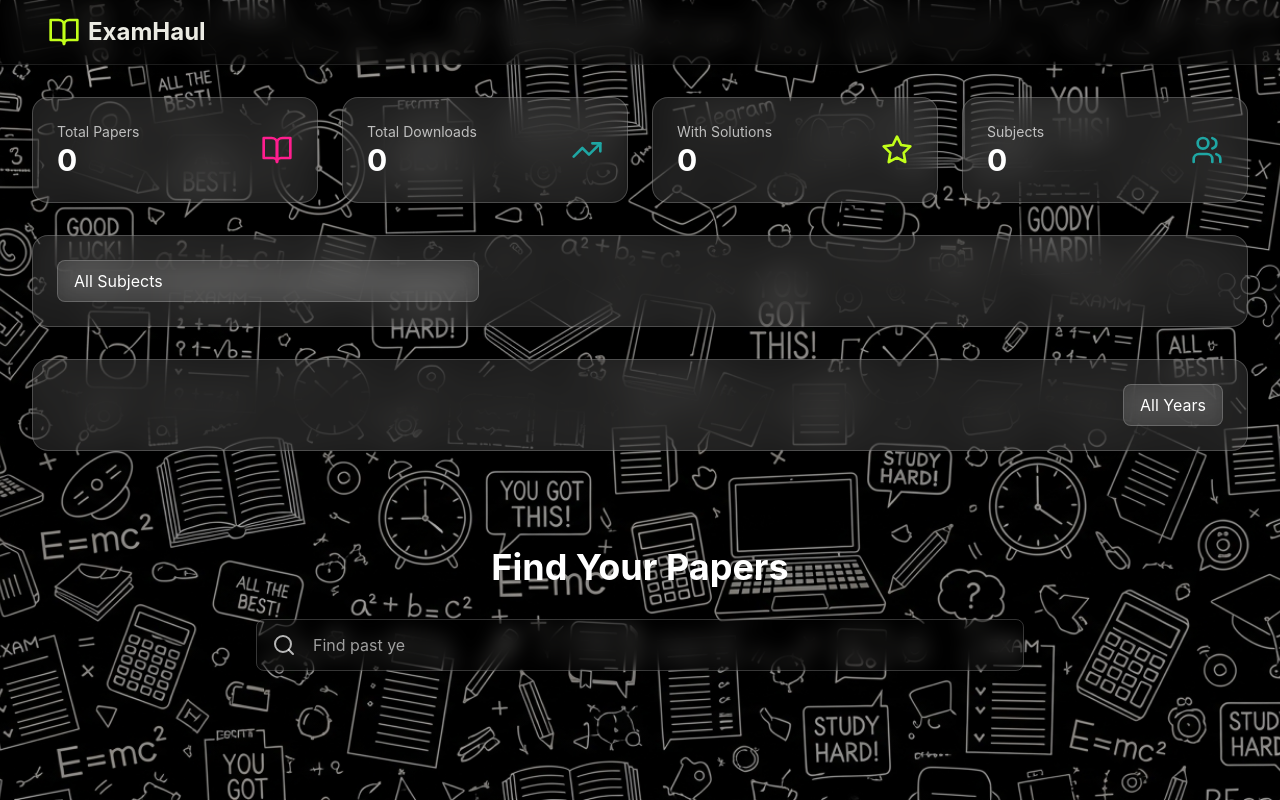
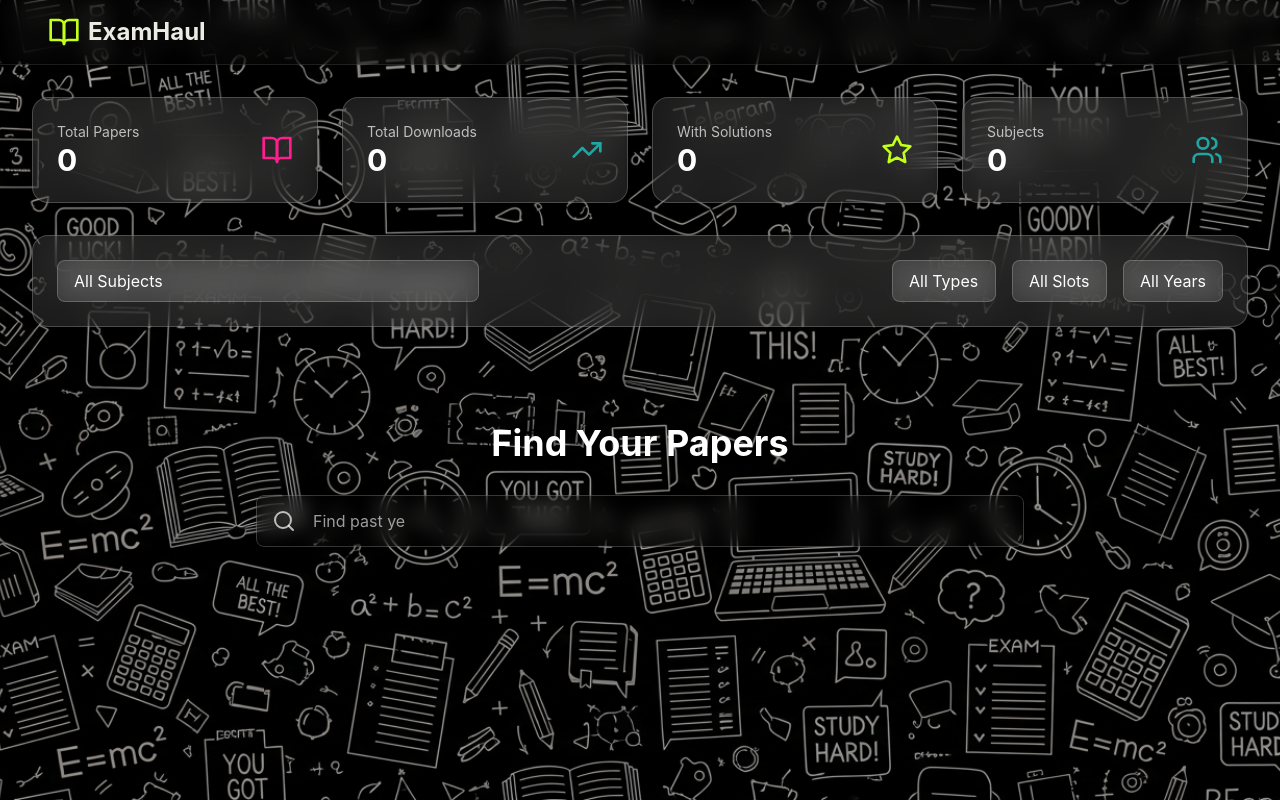
Before and after one commit to samarthnaikk/examhaul, a React (Create React App) app: page / in a window 1280 px wide. Built offline with nearby package versions, Linux system fonts and the light colour scheme.

Commit message:
Added filter by slot and type of exam

```diff
--- a/src/components/Dashboard.js
+++ b/src/components/Dashboard.js
@@ -8,6 +8,8 @@ const Dashboard = () => {
   const [searchTerm, setSearchTerm] = useState('');
   const [selectedSubject, setSelectedSubject] = useState('All Subjects');
   const [selectedYear, setSelectedYear] = useState('All Years');
+  const [selectedSlot, setSelectedSlot] = useState('All Slots');
+  const [selectedExamType, setSelectedExamType] = useState('All Types');
   const [sidebarOpen, setSidebarOpen] = useState(false);
   const [apiPapers, setApiPapers] = useState([]);
   const [loading, setLoading] = useState(false);
@@ -66,7 +68,9 @@ const Dashboard = () => {
   const handleSubjectSelect = (subject) => {
     setSearchTerm(subject);
     setSelectedSubject(subject);
-    setSelectedYear('All Years'); // Reset year filter when subject changes
+    setSelectedYear('All Years');
+    setSelectedSlot('All Slots');
+    setSelectedExamType('All Types');
     fetchPapers(subject);
   };
 
@@ -75,8 +79,14 @@ const Dashboard = () => {
     if (selectedYear !== 'All Years') {
       filtered = filtered.filter(paper => String(paper.year) === String(selectedYear));
     }
+    if (selectedSlot !== 'All Slots') {
+      filtered = filtered.filter(paper => String(paper.slot) === String(selectedSlot));
+    }
+    if (selectedExamType !== 'All Types') {
+      filtered = filtered.filter(paper => String(paper.examType) === String(selectedExamType));
+    }
     return filtered;
-  }, [apiPapers, selectedYear]);
+  }, [apiPapers, selectedYear, selectedSlot, selectedExamType]);
 
   const stats = {
     totalPapers: apiPapers.length,
@@ -164,33 +174,41 @@ const Dashboard = () => {
 
         {/* Filters */}
         <div className="card mb-8">
-          <div className="grid grid-cols-1 md:grid-cols-2 lg:grid-cols-5 gap-4">
+          <div className="flex flex-wrap items-center gap-4 justify-between">
+            <div className="flex items-center">
               <FilterDropdown
                 label="Subject"
                 value={selectedSubject}
                 onChange={(value) => {
                   setSelectedSubject(value);
-                if (value !== 'All Subjects') {
-                  handleSubjectSelect(value);
-                } else {
-                  setSearchTerm('');
-                  setApiPapers([]);
-                }
+                  setSelectedYear('All Years');
+                  setSelectedSlot('All Slots');
+                  setSelectedExamType('All Types');
+                  fetchPapers(value);
                 }}
                 options={subjects}
               />
             </div>
-        </div>
-
-        {/* Year Filter */}
-        <div className="card mb-8">
-          <div className="flex flex-wrap items-center gap-4 justify-end">
+            <div className="flex items-center gap-4">
+              <FilterDropdown
+                label="Exam Type"
+                value={selectedExamType}
+                onChange={setSelectedExamType}
+                options={["All Types", ...Array.from(new Set(apiPapers.map(paper => paper.examType).filter(Boolean)))]}
+              />
+              <FilterDropdown
+                label="Slot"
+                value={selectedSlot}
+                onChange={setSelectedSlot}
+                options={["All Slots", ...Array.from(new Set(apiPapers.map(paper => paper.slot).filter(Boolean)))]}
+              />
               <FilterDropdown
                 label="Year"
                 value={selectedYear}
                 onChange={setSelectedYear}
                 options={["All Years", ...Array.from(new Set(apiPapers.map(paper => paper.year))).sort((a, b) => b - a)]}
               />
+            </div>
           </div>
         </div>
 
```
Lines whose indentation alone changed are shown as unchanged.
